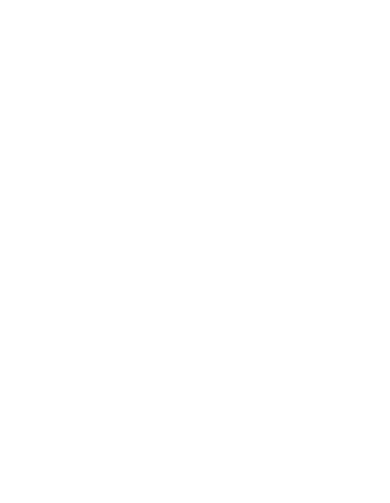
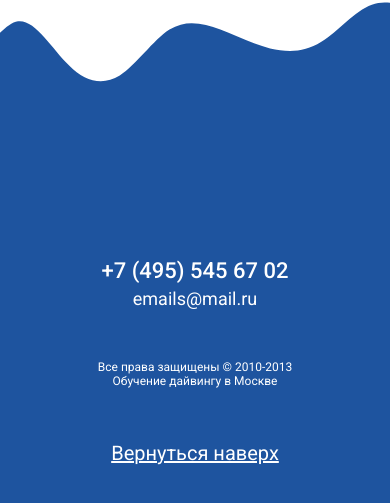
Before and after one commit to narspi/travel-testtask, a Next.js app: page /blog in a window 390 px wide. Shown: the part 518-1021 px from the top of the page. Before the commit the page ends 844 px from the top, so only its background shows below. Built offline with nearby package versions, Linux system fonts and the light colour scheme; no server answers.

Commit message:
finish footer

```diff
--- a/src/components/Footer/index.tsx
+++ b/src/components/Footer/index.tsx
@@ -3,6 +3,10 @@
 import Link from "next/link";
 
 const Footer = () => {
+  const scrolTopFoo = () => {
+    window.scrollTo({top: 0, behavior: 'smooth'});
+  };
+
   return (
     <footer className={styles.footer}>
       <div className={styles.background}>
@@ -57,8 +61,11 @@
                 </a>
               </div>
               <div className={styles.info}>
-                <Social />
+                <div className={styles.social}>
+                  <Social />
+                </div>
                 <p className={styles.copy}>Все права защищены © 2010-2013<br/>Обучение дайвингу в Москве</p>
+                <button className={styles.btn__scroll} onClick={scrolTopFoo}>Вернуться наверх</button>
               </div>
             </div>
           </div>
--- a/src/components/Footer/styles.module.scss
+++ b/src/components/Footer/styles.module.scss
@@ -96,3 +96,54 @@
   font-size: 12px;
   margin: 16px 0 0;
 }
+
+.btn__scroll {
+  border: none;
+  background-color: transparent;
+  text-decoration: underline;
+  margin-top: 52px;
+  font-size: 20px;
+  color: $white;
+}
+
+@media (max-width: 800px) {
+  .bottom {
+    display: block;
+  }
+
+  .menu {
+    display: none;
+  }
+
+  .social {
+    display: none;
+  }
+
+  .contacts {
+    align-items: center;
+    gap: 5px;
+  }
+
+  .info {
+    align-items: center;
+  }
+
+  .copy {
+    text-align: center;
+    margin-top: 52px;
+  }
+}
+
+@media (max-width: 600px) {
+  .footer {
+    &::before {
+      padding-top: 115px;
+      background-size: auto 115px;
+      background-position: top center;
+    }
+
+    .contacts {
+      margin-top: 160px;
+    }
+  }
+}
--- a/src/components/Menu/index.tsx
+++ b/src/components/Menu/index.tsx
@@ -51,7 +51,7 @@
     setOpenMenu(true);
   };
   const closeClickFoo = () => {
-    document.body.style.removeProperty('--modal-padding');
+    document.body.style.removeProperty('overflow');
     setOpenMenu(false);
   };
   return (
--- a/src/components/Menu/styles.module.scss
+++ b/src/components/Menu/styles.module.scss
@@ -123,3 +123,28 @@
     padding: 0 20px;
   }
 }
+
+@media (max-width: 600px) {
+  .modal {
+    &::before {
+      content: "";
+      display: block;
+      height: 160px;
+      background-color: $blue-dark;
+      order: 2;
+    }
+    &::after {
+      content: "";
+      display: block;
+      background-image: url("/wave-footer.svg");
+      background-repeat: no-repeat;
+      background-position: top center;
+      background-size: auto 100%;
+      padding-top: 34%;
+      width: 100%;
+      margin-top: auto;
+      position: relative;
+      top: 2px;
+    }
+  }
+}
--- a/src/components/layout.tsx
+++ b/src/components/layout.tsx
@@ -22,7 +22,7 @@
       <div className={clsx(roboto.className, "layout")}>
         {isOpenCall && <ModalCall />}
         {children}
-        {/* <Footer /> */}
+        <Footer />
       </div>
     </ModalProvider>
   );
```
